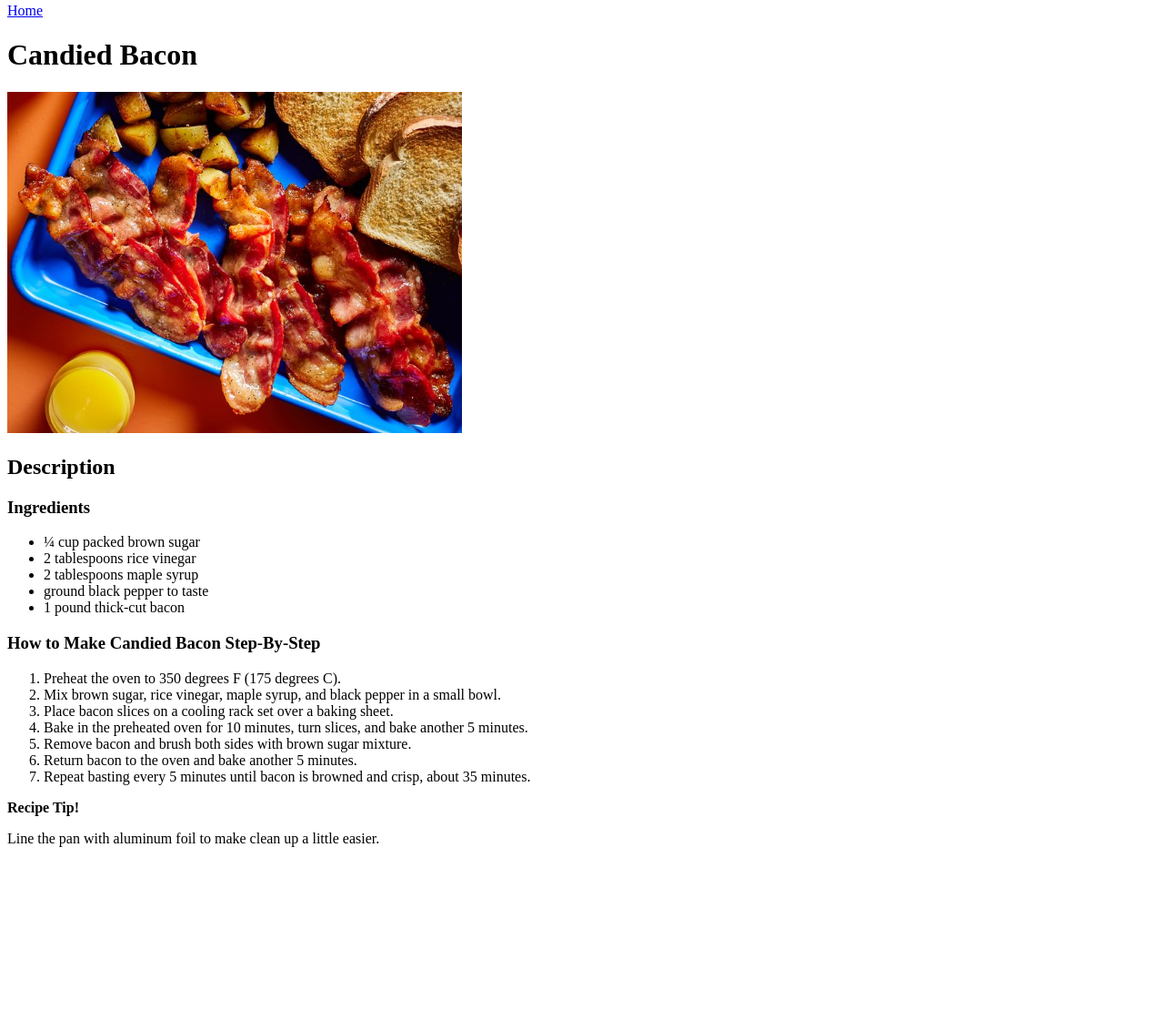
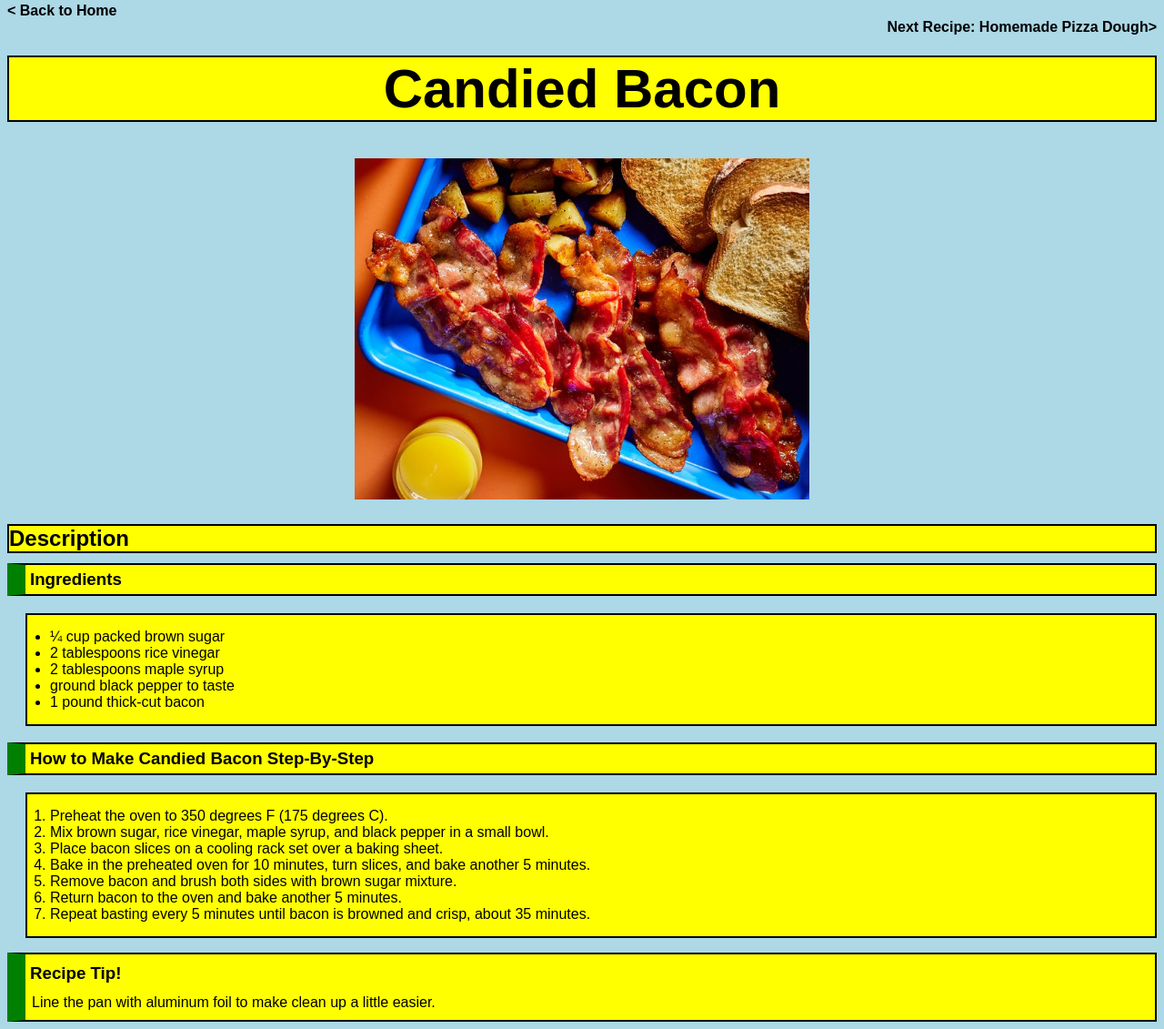
Before and after one commit to Bonaaaa/odin-recipes, a plain HTML site: page recipes/candiedbacon.html in a window 1280 px wide. Shown: the part 5-1136 px from the top of the page at 91% size. Before the commit the page ends 952 px from the top, so only its background shows below. Drawn offline with Linux system fonts and the light colour scheme.

Commit message:
refactor: restructure recipe pages and enhance styling for better layout and navigation using external CSS method

```diff
--- a/recipes/candiedbacon.html
+++ b/recipes/candiedbacon.html
@@ -4,14 +4,19 @@
     <meta charset="UTF-8">
     <meta name="viewport" content="width=device-width, initial-scale=1.0">
     <title>Candied Bacon</title>
+    <link rel="stylesheet" href="styles.css">
 </head>
 <body>
-    <a href="../index.html">Home</a>
-    <h1>Candied Bacon</h1>
-    <img src="candiedbacon.jpg" alt="candied bacon courtesy of Kelsey Hansen" width="500">
-    <h2>Description</h2>
-    <h3>Ingredients</h3>
-    <ul>
+    <div><a class="navigate" href="../index.html">< Back to Home</a></div>
+    <div><a class="next" href="homemadepizzadough.html">Next Recipe: Homemade Pizza Dough></a></div>
+    <div class="header">
+        <h1>Candied Bacon</h1>
+        <img src="candiedbacon.jpg" alt="candied bacon courtesy of Kelsey Hansen" width="500">
+    </div>
+    <div><h2 class="desc">Description</h2></div>
+    <div>
+        <h3 class="ingredients">Ingredients</h3>
+    <ul class="top">
         <li>
             ¼ cup packed brown sugar
         </li>
@@ -28,8 +33,8 @@
             1 pound thick-cut bacon
         </li>
     </ul>
-    <h3>How to Make Candied Bacon Step-By-Step</h3>
-    <ol>
+    <h3 class="steps">How to Make Candied Bacon Step-By-Step</h3>
+    <ol class="top">
         <li>
             Preheat the oven to 350 degrees F (175 degrees C).
         </li>
@@ -52,9 +57,11 @@
             Repeat basting every 5 minutes until bacon is browned and crisp, about 35 minutes.
         </li>
     </ol>
-    <p>
-        <strong>Recipe Tip!</strong>
-        <p>Line the pan with aluminum foil to make clean up a little easier.</p>
-    </p>
+    </div>
+
+    <div class="tip">
+        <h3>Recipe Tip!</h3>
+        <p class="content-tip">Line the pan with aluminum foil to make clean up a little easier.</p>
+    </div>
 </body>
 </html>
--- /dev/null
+++ b/recipes/styles.css
@@ -0,0 +1,84 @@
+body{
+    font-family: Arial, Helvetica, sans-serif;
+    background-color: lightblue;
+}
+
+.navigate{
+    text-decoration: none;
+    font-weight: bold;
+    color: black;
+}
+
+.next{
+    text-decoration: none;
+    font-weight: bold;
+    color: black;
+    float: right;
+}
+
+.header{
+    font-size: 30px;
+    text-align: center;
+}
+
+h1{
+    background-color: yellow;
+    border: 2px solid black;
+}
+
+.desc{
+    background-color: yellow;
+    border: 2px solid black;
+    margin-bottom: -8px;
+
+}
+
+.ingredients, .steps, .layering{
+    background-color: yellow;
+    border: 2px solid black;
+    padding: 5px;
+    border-left: 20px solid green;
+}
+
+ul, ol{
+    background-color: yellow;
+    border: 2px solid black;
+    border-top: none;
+    padding-left: 25px;
+    padding-top: 15px;
+    padding-bottom: 15px;
+    margin-top: 0px;
+    margin-left: 20px;
+}
+
+.top{
+    border-top: 2px solid black;
+}
+
+p{
+    background-color: yellow;
+    border: 2px solid black;
+    padding: 5px;
+    margin-left: 20px;
+    margin-right: auto;
+    margin-bottom: -2px;
+    border-bottom: none;
+}
+
+.tip{
+    background-color: yellow;
+    border: 2px solid black;
+    padding: 5px;
+    border-left: 20px solid green;
+}
+
+.tip h3{
+    margin-top: 5px;
+}
+
+.content-tip{
+    margin-top: -12px;
+    margin-bottom: 0px;
+    border: none;
+    margin-left: -3px;
+}
--- /dev/null
+++ b/styles.css
@@ -0,0 +1,36 @@
+body{
+    background-color: lightsalmon;
+    margin: 5px;
+    font-family: Arial, sans-serif;
+}
+
+.card{
+    width: 600px;
+    margin: 0px auto;
+    background: lightblue;
+    padding: 5px;
+}
+
+h1{
+    background-color: yellow;
+    border: 2px solid black;
+    padding: 5px;
+    text-align: center;
+    font-size: 60px;
+    margin-bottom: 20px;
+}
+
+.lasang a, .bacon a, .pizza a{
+    color: black;
+    font-weight: bold;
+    text-decoration: none;
+    display: block;
+    background-color: yellow;
+    border: 2px solid black;
+    border-left: 10px solid red;
+    padding: 10px 3px;
+}
+
+.lasang, .bacon, .pizza{
+    margin-bottom: 3px;
+}
```
Also changed, not shown: index.html (+13 -4 lines), recipes/homemadepizzadough.html (+18 -14 lines), recipes/lasagna.html (+14 -7 lines).
